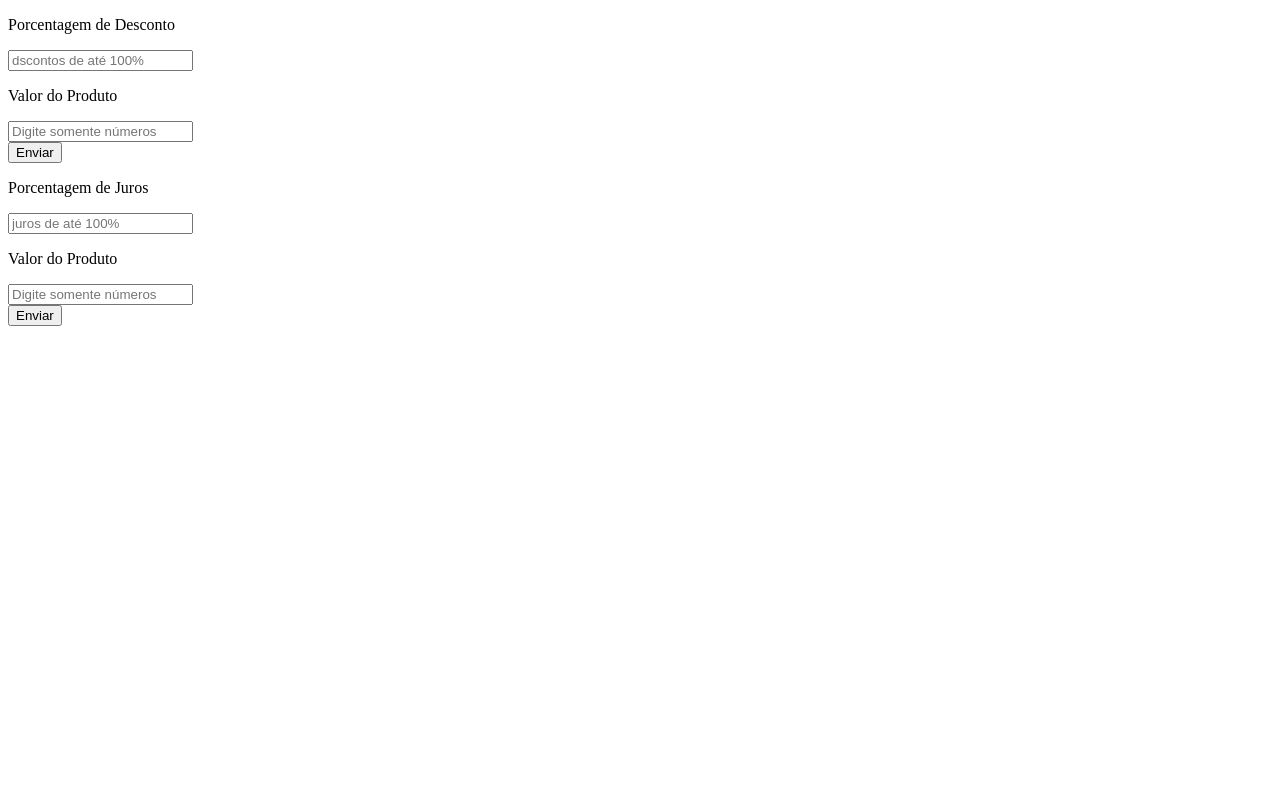
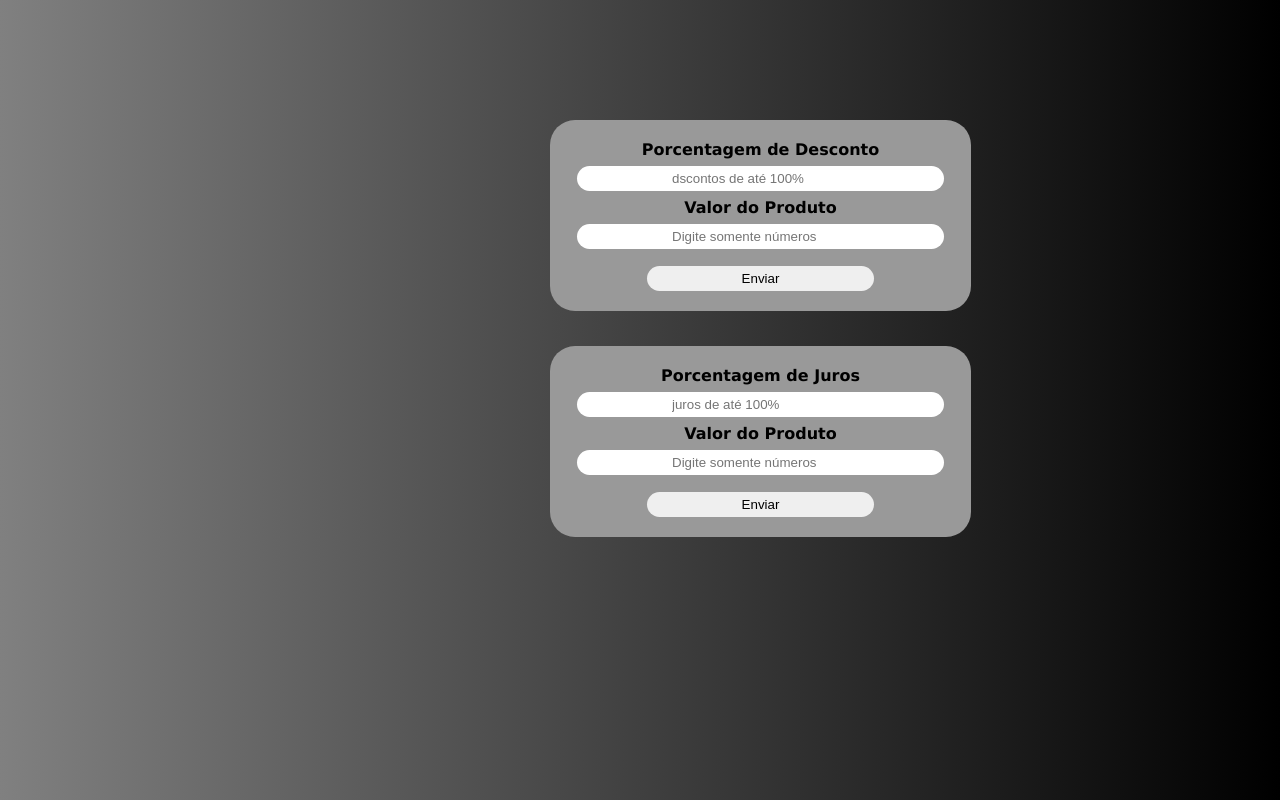
Before and after one commit to felip-araujo/juroseporcentagem, a plain HTML site: page index.html in a window 1280 px wide. Drawn offline with Linux system fonts and the light colour scheme; files whose address does not match are found by name.

Commit message:
Update index.html

```diff
--- a/index.html
+++ b/index.html
@@ -4,7 +4,7 @@
     <meta charset="UTF-8">
     <meta http-equiv="X-UA-Compatible" content="IE=edge">
     <meta name="viewport" content="width=device-width, initial-scale=1.0">
-    <link rel="stylesheet" href="/aula 04-objetos/apenas um teste/style.css">
+    <link rel="stylesheet" href="/style.css">
     <title>Document</title>
 </head>
 
```
